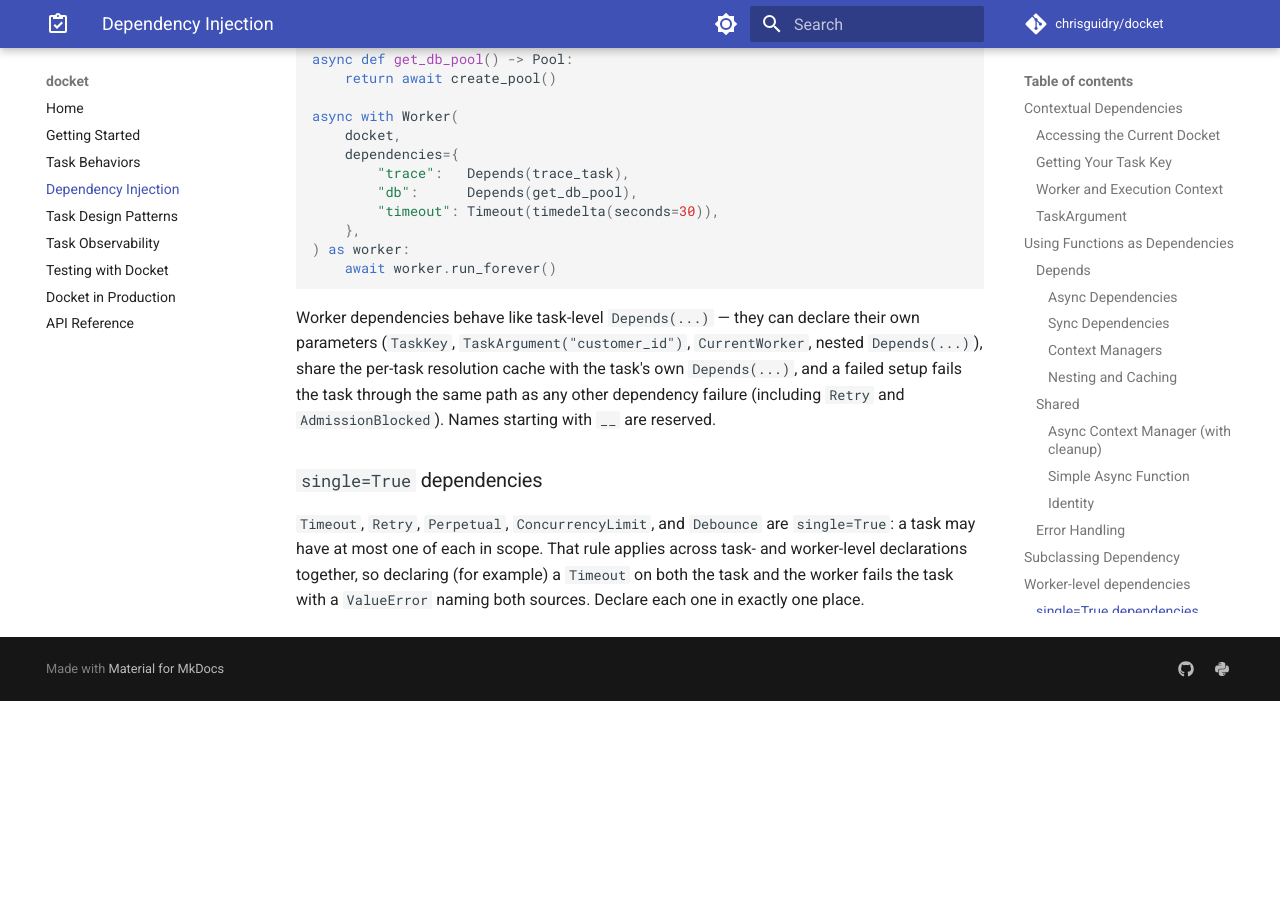
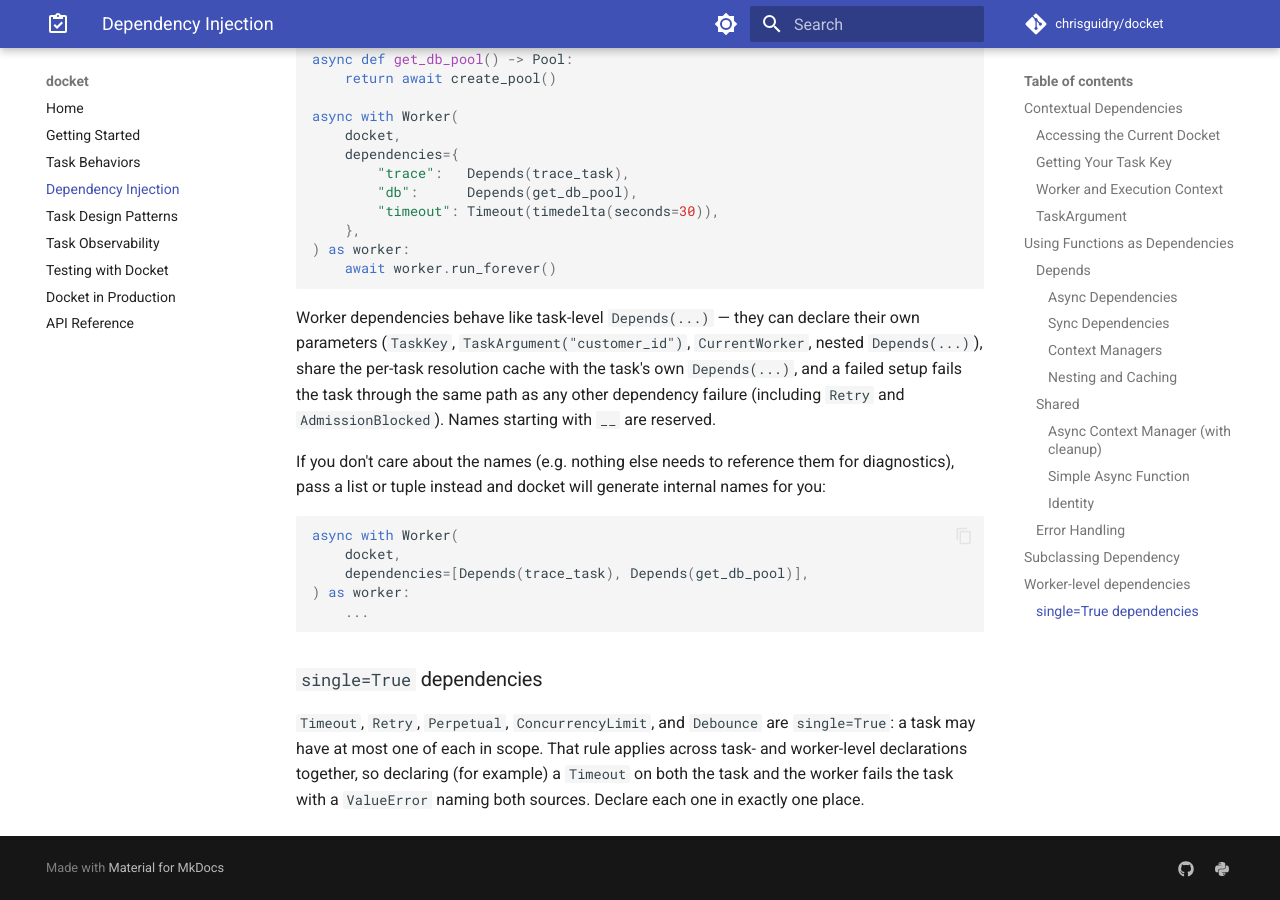
Before and after one commit to chrisguidry/docket, an MkDocs documentation site: the page built from docs/dependency-injection.md, in a window 1280 px wide and 900 px high, scrolled down 8467 px. Built offline with MkDocs 1.6.1 and Material for MkDocs 9.7.7, drawn with Linux system fonts in a browser that asks for light colours; comment, search, counter and statistics services are not loaded; before the commit the page ends 9168 px from its top, so only the background shows below that.

Commit message:
Document list/tuple shortcut for worker dependencies

````diff
--- a/docs/dependency-injection.md
+++ b/docs/dependency-injection.md
@@ -430,6 +430,18 @@ cache with the task's own `Depends(...)`, and a failed setup fails the
 task through the same path as any other dependency failure (including
 `Retry` and `AdmissionBlocked`). Names starting with `__` are reserved.
 
+If you don't care about the names (e.g. nothing else needs to reference
+them for diagnostics), pass a list or tuple instead and docket will
+generate internal names for you:
+
+```python
+async with Worker(
+    docket,
+    dependencies=[Depends(trace_task), Depends(get_db_pool)],
+) as worker:
+    ...
+```
+
 ### `single=True` dependencies
 
 `Timeout`, `Retry`, `Perpetual`, `ConcurrencyLimit`, and `Debounce` are
````
